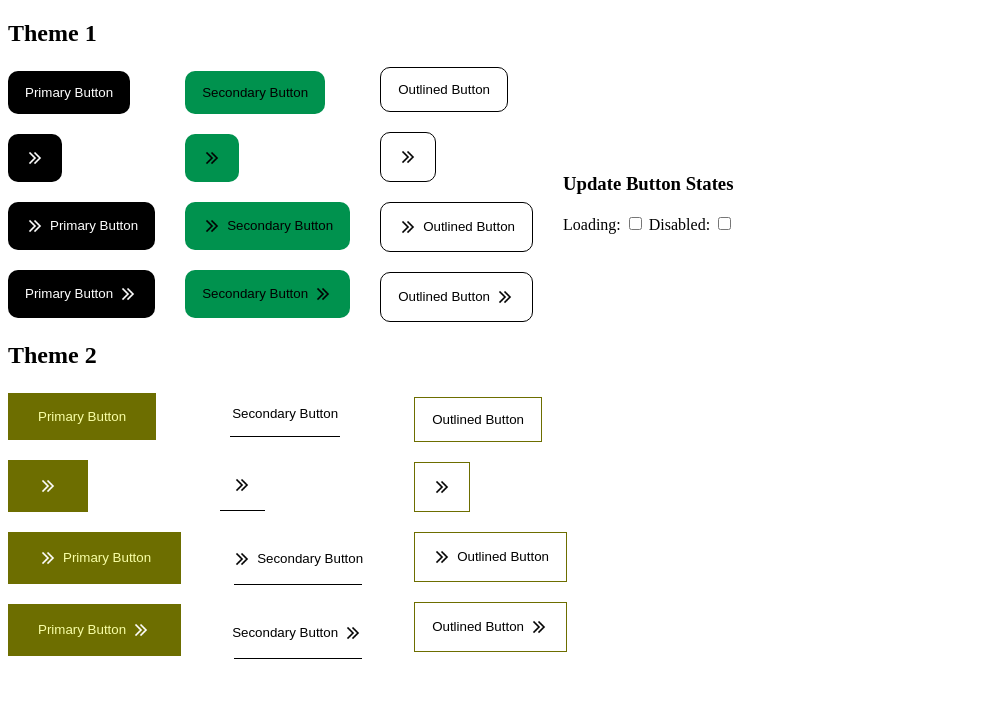
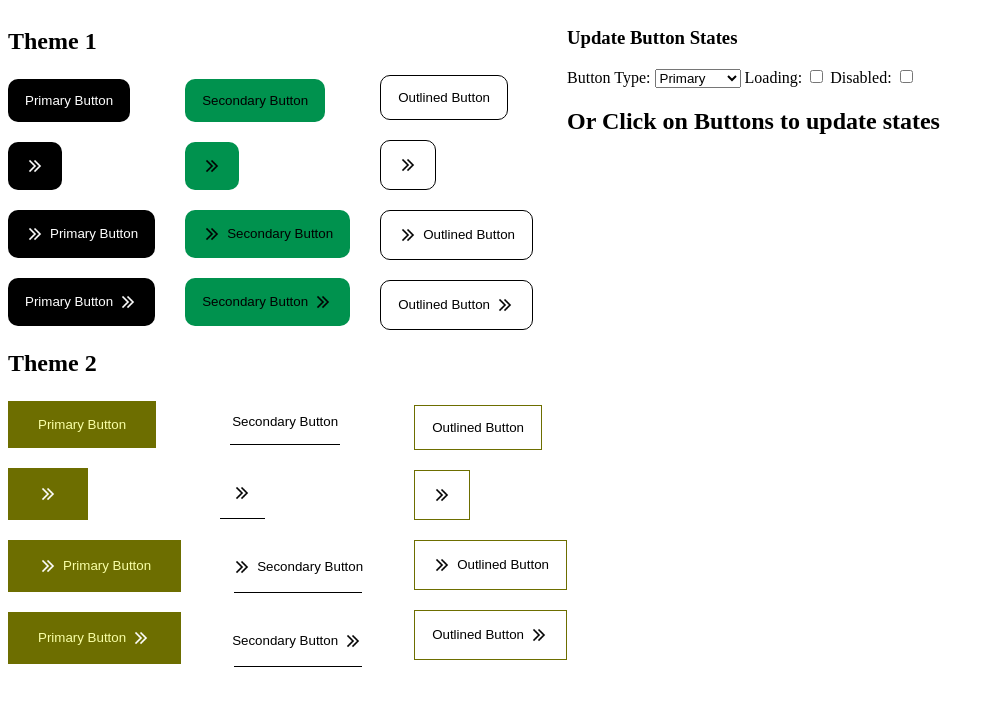
Before and after one commit to erenaygunn/nuxt-case-pinia, a Nuxt app: page / in a window 1280 px wide. Shown: the top 706 px of the page, without its empty margins (0-995 px from the left). Built offline with nearby package versions, Linux system fonts and the light colour scheme.

Commit message:
refactor: Update button styles and structure for improved organization and reusability

```diff
--- a/app.vue
+++ b/app.vue
@@ -1,6 +1,6 @@
 <template>
-
-
+  <div class="app">
+    <div class="column">
       <h2>Theme 1</h2>
       <div class="main">
         <div class="container">
@@ -21,9 +21,7 @@
           <OutlinedButton theme="theme1" icon="left">Outlined Button</OutlinedButton>
           <OutlinedButton theme="theme1" icon="right">Outlined Button</OutlinedButton>
         </div>
-    <StateUpdater />
       </div>
-
       <h2>Theme 2</h2>
       <div class="main">
         <div class="container">
@@ -45,16 +43,34 @@
           <OutlinedButton theme="theme2" icon="right">Outlined Button</OutlinedButton>
         </div>
       </div>
+    </div>
+    <div class="state">
+      <StateUpdater />
+      <h2>Or Click on Buttons to update states</h2>
+    </div>
+  </div>
 </template>
 
 <style scoped>
+.app {
+  display: flex;
+  align-items: start;
+  flex-direction: row;
+}
+
 .main {
   display: flex;
   align-items: center;
   flex-direction: row;
-  margin-top: 20px;
   gap: 30px;
 }
+
+.column {
+  display: flex;
+  align-items: flex-start;
+  flex-direction: column;
+}
+
 .container {
   display: flex;
   align-items: start;
--- a/components/StateUpdater.vue
+++ b/components/StateUpdater.vue
@@ -1,6 +1,14 @@
 <template>
     <div>
         <h3>Update Button States</h3>
+        <label>
+            Button Type:
+            <select v-model="selectedButtonType">
+                <option value="Primary">Primary</option>
+                <option value="Secondary">Secondary</option>
+                <option value="Outlined">Outlined</option>
+            </select>
+        </label>
         <label>
             Loading:
             <input type="checkbox" @change="updateLoading" />
@@ -14,26 +22,26 @@
 
 <script>
 import { useButtonStore } from '@/buttonStore';
+import { ref } from 'vue';
 
 export default {
     setup() {
         const buttonStore = useButtonStore();
+        const selectedButtonType = ref('Primary');
 
-        const updateLoading = (value) => {
-            buttonStore.setLoading(event.target.checked);
+        const updateLoading = (event) => {
+            buttonStore.setLoading(selectedButtonType.value, event.target.checked);
         };
-        const updateDisabled = (value) => {
-            buttonStore.setDisabled(event.target.checked);
+
+        const updateDisabled = (event) => {
+            buttonStore.setDisabled(selectedButtonType.value, event.target.checked);
         };
 
         return {
-            updateDisabled,
-            updateLoading
-        }
+            selectedButtonType,
+            updateLoading,
+            updateDisabled
+        };
     }
 }
 </script>
-
-<style scoped>
-/* Add any required styles here */
-</style>
```
Lines whose indentation alone changed are shown as unchanged.
